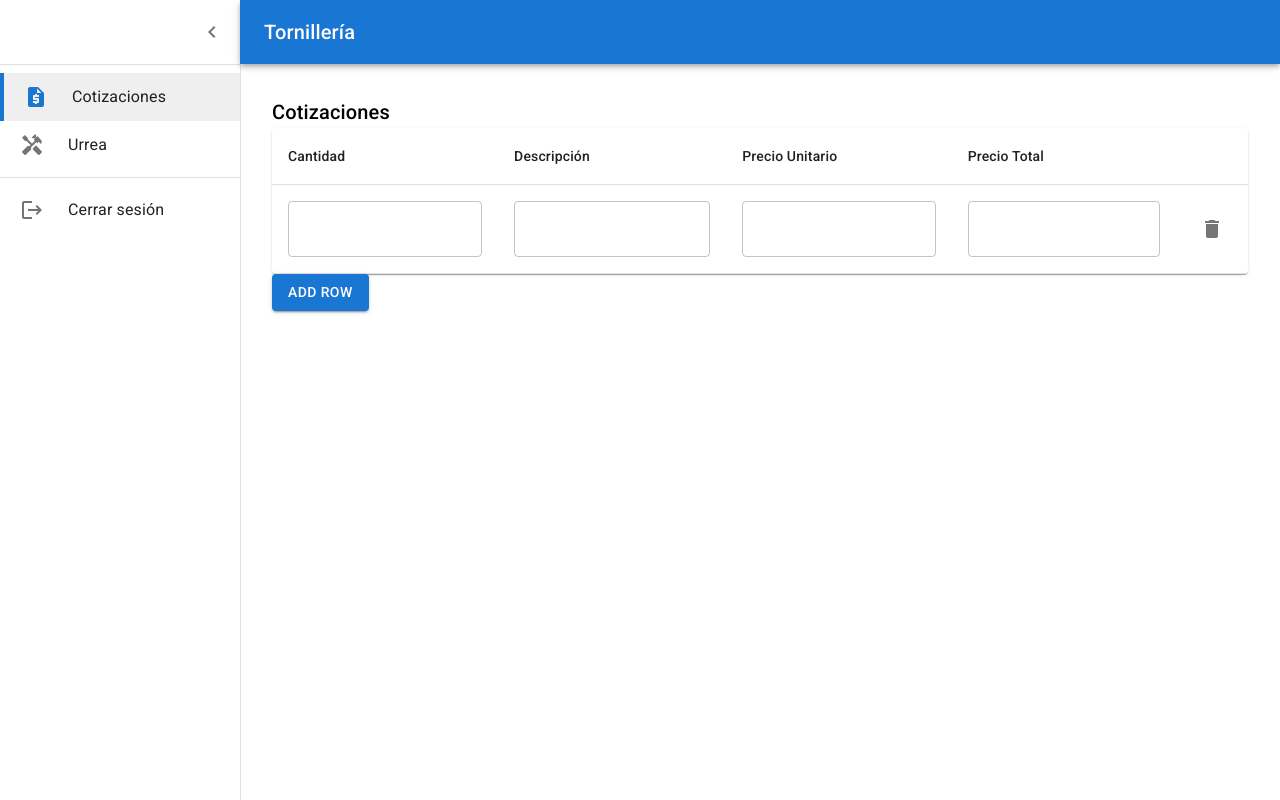
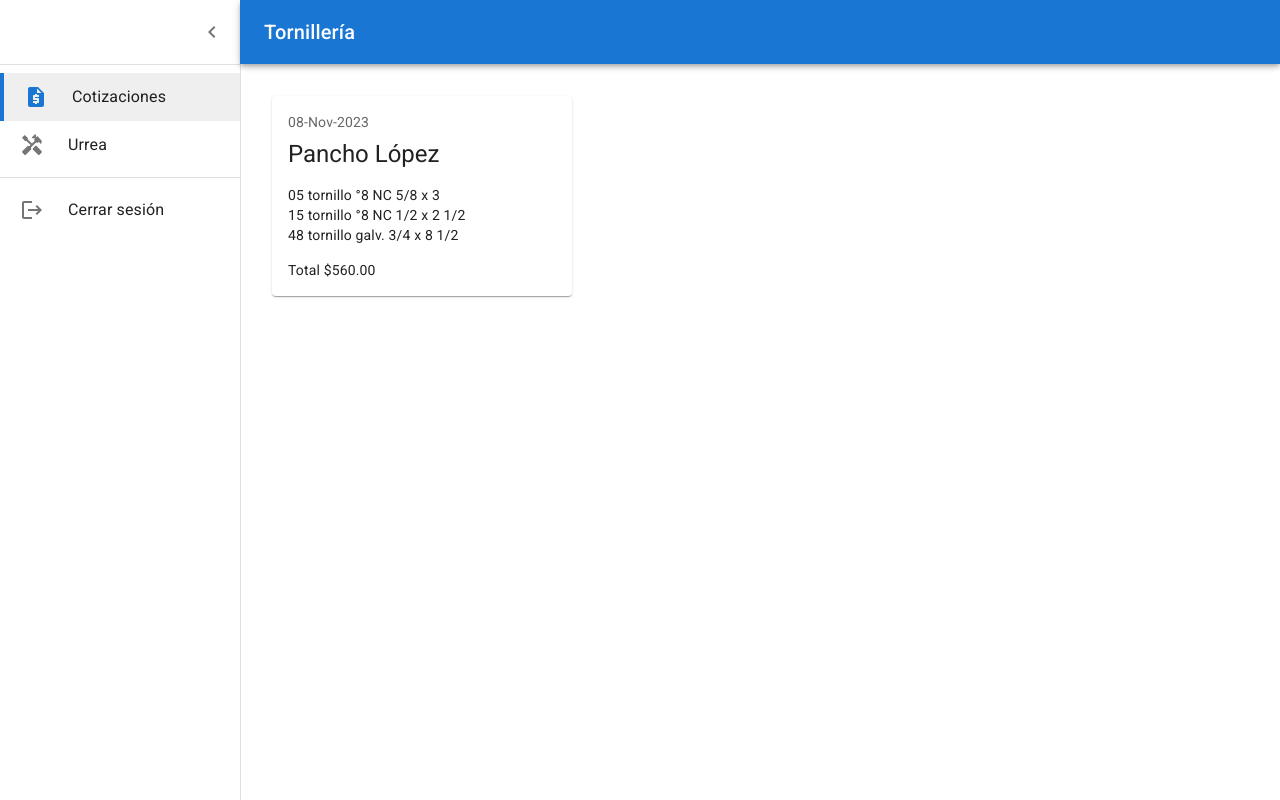
Before and after one commit to AlbertoG22/tornilleria-project, a React (Vite) app: page / in a window 1280 px wide. Built offline with nearby package versions, Linux system fonts and the light colour scheme.

Commit message:
quote card

```diff
--- /dev/null
+++ b/src/dashboard/components/CotizacionCard.jsx
@@ -0,0 +1,27 @@
+import { Card, CardContent, Typography, CardActionArea } from '@mui/material';
+
+export const CotizacionCard = () => {
+  return (
+    <Card sx={{ minWidth: 275, maxWidth: 300 }}>
+      <CardActionArea>
+        <CardContent>
+          <Typography sx={{ fontSize: 14 }} color="text.secondary" gutterBottom>
+            08-Nov-2023
+          </Typography>
+          <Typography variant="h5" component="div">
+            Pancho López
+          </Typography>
+          {/* <Typography sx={{ mb: 1.5 }} color="text.secondary">
+                    adjective
+                </Typography> */}
+          <br />
+          <Typography variant="body2">05 tornillo °8 NC 5/8 x 3</Typography>
+          <Typography variant="body2">15 tornillo °8 NC 1/2 x 2 1/2</Typography>
+          <Typography variant="body2">48 tornillo galv. 3/4 x 8 1/2</Typography>
+          <br />
+          <Typography variant="body2">Total $560.00</Typography>
+        </CardContent>
+      </CardActionArea>
+    </Card>
+  );
+};
--- a/src/dashboard/components/index.js
+++ b/src/dashboard/components/index.js
@@ -3,3 +3,4 @@ export * from './Drawer';
 export * from './SearchField';
 export * from './TableComponent';
 export * from './CotizacionesForm';
+export * from './CotizacionCard';
--- a/src/dashboard/pages/HomePage.jsx
+++ b/src/dashboard/pages/HomePage.jsx
@@ -6,7 +6,7 @@ export const HomePage = () => {
 
   return (
     <DashboardLayout>
-      <Typography variant='h6'>Cotizaciones</Typography>
+      {/* <Typography variant='h6'>Cotizaciones</Typography> */}
       <CotizacionView />
     </DashboardLayout>
   );
--- a/src/dashboard/views/CotizacionView.jsx
+++ b/src/dashboard/views/CotizacionView.jsx
@@ -1,10 +1,11 @@
 import React from 'react';
-import { CotizacionForm } from '../components';
+import { CotizacionCard, CotizacionForm } from '../components';
 
 export const CotizacionView = () => {
   return (
     <>
-      <CotizacionForm />
+      {/* <CotizacionForm /> */}
+      <CotizacionCard />
     </>
   );
 };
```
